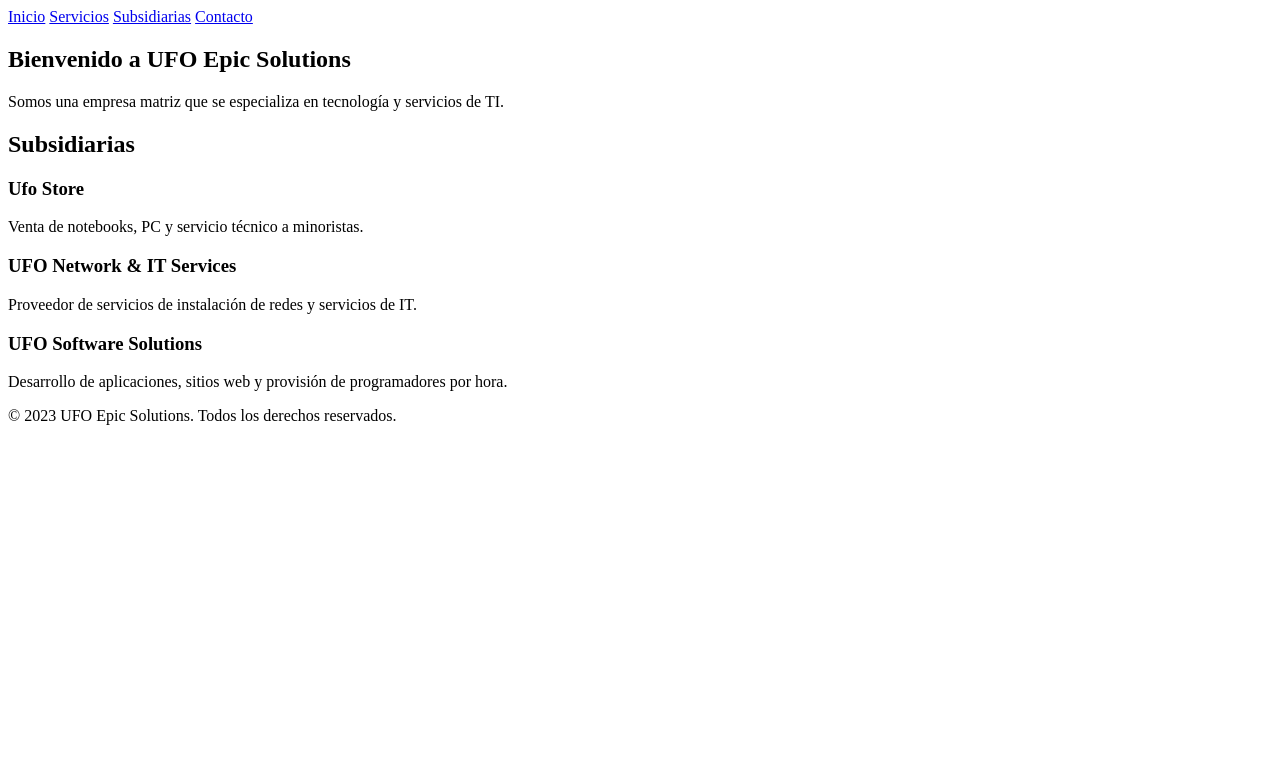
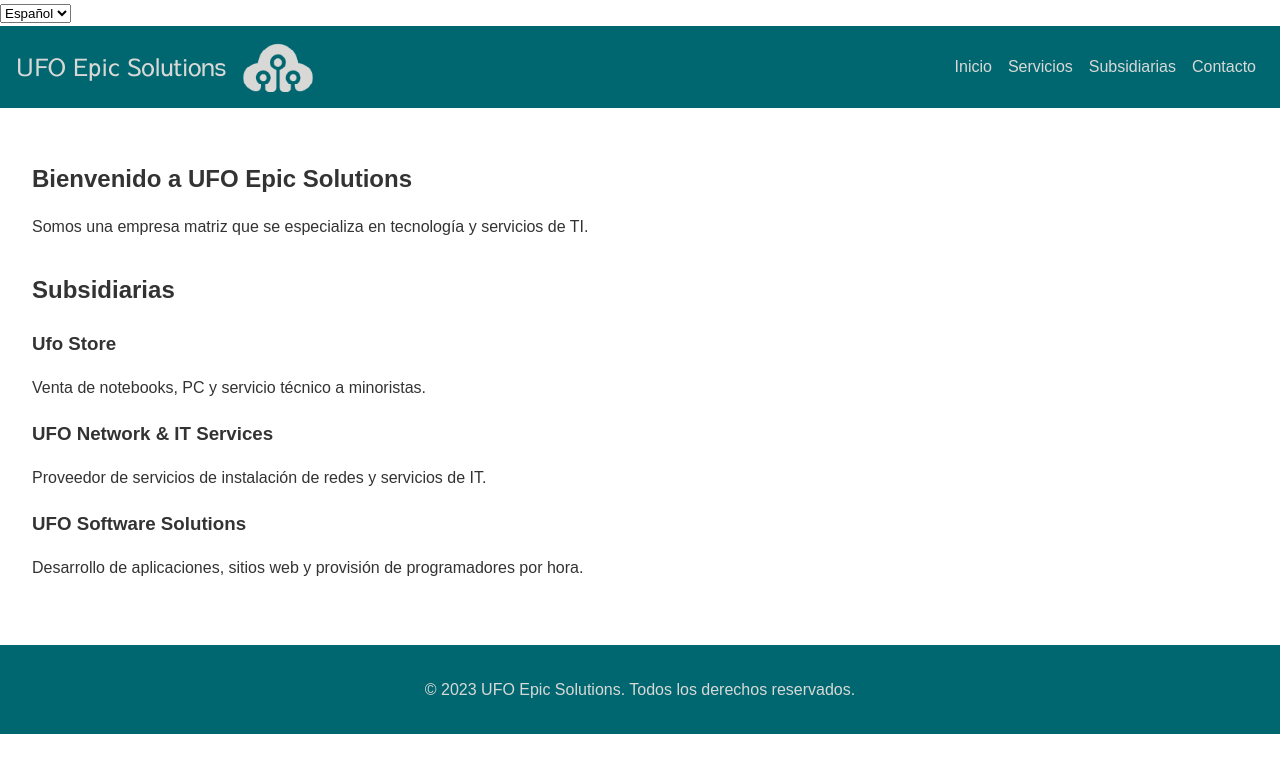
Before and after one commit to generiz/Ufo-Epic, a plain HTML site: page index.html in a window 1280 px wide. Drawn offline with Linux system fonts and the light colour scheme.

Commit message:
corregido colores y ubicacion de items en el header, corregido el seleccionador de idiomas

```diff
--- a/assets/css/footer.css
+++ b/assets/css/footer.css
@@ -0,0 +1,12 @@
+  /* Estilos de pie de página */
+  footer {
+    background: #f4f4f4;
+    padding: 1rem;
+    text-align: center;
+  }
+  .footer-logo {
+    background: #006770;
+    padding: 1rem;
+    text-align: center;
+    color: #D8D9D7;
+  }
--- a/assets/css/header.css
+++ b/assets/css/header.css
@@ -0,0 +1,39 @@
+.header-background {
+  background-color: #006770;
+}
+
+.header-logo {
+  display: flex;
+  justify-content: space-between;
+  align-items: center;
+  padding: 1rem;
+}
+
+.logo-container {
+  display: flex;
+  align-items: center;
+}
+
+.logo-text {
+  font-family: 'Sawarabi Gothic', sans-serif;
+  font-size: 24px;
+  margin-right: 1rem;
+  color: #D8D9D7;
+}
+
+.small-logo-image {
+  height: 50px;
+}
+
+nav {
+  display: flex;
+}
+
+nav a {
+  padding: 0.5rem;
+  color: #D8D9D7;
+}
+
+nav a:hover {
+  color: #ffffff;
+}
--- /dev/null
+++ b/assets/css/logo.css
@@ -0,0 +1,14 @@
+.header-background {
+    background-color: #006770;
+  }
+
+  .logo-text {
+    font-family: 'Sawarabi Gothic', sans-serif;
+    font-size: 24px; /* Ajusta el tamaño del texto según sea necesario */
+    margin-right: 1rem;
+    color: #D8D9D7; /* Cambia el color del texto */
+  }
+
+  .small-logo-image {
+    height: 50px; /* Ajusta el tamaño del pequeño logo */
+  }
--- /dev/null
+++ b/assets/css/luegocambio.css
@@ -0,0 +1,29 @@
+/* Estilos de pie de página */
+.footer-logo {
+    background: #006770;
+    padding: 1rem;
+    text-align: center;
+    color: #D8D9D7;
+  }
+
+  .header-logo {
+    background: #006770;
+    padding: 1rem;
+    color: #D8D9D7;
+  }
+
+  nav {
+    display: flex;
+    justify-content: space-between;
+  }
+
+  nav a {
+    padding: 0.5rem;
+    color: #D8D9D7;
+  }
+
+  nav a:hover {
+    color: #fff;
+  }
+
+  /* Estilos generales
--- a/assets/css/main.css
+++ b/assets/css/main.css
@@ -0,0 +1,44 @@
+/* Estilos generales */
+body {
+    font-family: Arial, sans-serif;
+    line-height: 1.6;
+    margin: 0;
+    padding: 0;
+    color: #333;
+  }
+
+  a {
+    text-decoration: none;
+    color: #333;
+  }
+
+
+
+  /* Estilos de contenido principal */
+  main {
+    padding: 2rem;
+  }
+
+  section {
+    margin-bottom: 2rem;
+  }
+
+  h1, h2, h3 {
+    margin-bottom: 1rem;
+  }
+
+  nav {
+    display: flex;
+    justify-content: space-between;
+  }
+
+  nav a {
+    padding: 0.5rem;
+  }
+
+  /* Estilos responsivos */
+  @media (max-width: 768px) {
+    nav {
+      flex-direction: column;
+    }
+  }
--- a/assets/js/languaje.js
+++ b/assets/js/languaje.js
@@ -0,0 +1,56 @@
+const translations = {
+    en: {
+      home: "Home",
+      services: "Services",
+      subsidiaries: "Subsidiaries",
+      contact: "Contact",
+      welcome: "Welcome to UFO Epic Solutions",
+      intro: "We are a parent company specializing in technology and IT services.",
+      ufoStore: "Ufo Store",
+      ufoStoreDesc: "Sales of notebooks, PCs, and technical service for retailers.",
+      ufoNetwork: "UFO Network & IT Services",
+      ufoNetworkDesc: "Network installation services and IT services provider.",
+      ufoSoftware: "UFO Software Solutions",
+      ufoSoftwareDesc: "Application development, websites, and provision of programmers by the hour.",
+      currentYear: "2023",
+    },
+    es: {
+      home: "Inicio",
+      services: "Servicios",
+      subsidiaries: "Subsidiarias",
+      contact: "Contacto",
+      welcome: "Bienvenido a UFO Epic Solutions",
+      intro: "Somos una empresa matriz que se especializa en tecnología y servicios de TI.",
+      ufoStore: "Ufo Store",
+      ufoStoreDesc: "Venta de notebooks, PC y servicio técnico a minoristas.",
+      ufoNetwork: "UFO Network & IT Services",
+      ufoNetworkDesc: "Proveedor de servicios de instalación de redes y servicios de IT.",
+      ufoSoftware: "UFO Software Solutions",
+      ufoSoftwareDesc: "Desarrollo de aplicaciones, sitios web y provisión de programadores por hora.",
+      currentYear: "2023",
+    },
+  };
+
+  function changeLanguage(lang) {
+    const elements = document.querySelectorAll("[data-i18n]");
+
+    elements.forEach((element) => {
+      const key = element.getAttribute("data-i18n");
+      const translation = translations[lang][key];
+
+      if (translation) {
+        element.textContent = translation;
+      }
+    });
+  }
+
+  // Establecer el idioma predeterminado al cargar la página
+  changeLanguage("es");
+
+  // Escuchar eventos de cambio de idioma
+  const languageSelect = document.getElementById("languageSelect");
+  if (languageSelect) {
+    languageSelect.addEventListener("change", (event) => {
+      changeLanguage(event.target.value);
+    });
+  }
--- a/index.html
+++ b/index.html
@@ -8,9 +8,20 @@
   <link rel="stylesheet" href="assets/css/header.css">
   <link rel="stylesheet" href="assets/css/footer.css">
   <link rel="stylesheet" href="assets/css/sections.css">
+  <link rel="stylesheet" href="assets/css/luegocambio.css">
+  <link rel="stylesheet" href="assets/css/logo.css">
+  <link href="https://fonts.googleapis.com/css2?family=Sawarabi+Gothic&display=swap" rel="stylesheet"> <!-- Añade la fuente JP SAWARY GO -->
 </head>
+<select id="languageSelect">
+  <option value="es">Español</option>
+  <option value="en">English</option>
+</select>
 <body>
-  <header>
+  <header class="header-logo header-background">
+    <div class="logo-container">
+      <span class="logo-text">UFO Epic Solutions</span>
+      <img src="assets/img/solo-logo.png" alt="Pequeño logo de UFO Epic Solutions" class="small-logo-image">
+    </div>
     <nav>
       <a href="#" data-i18n="home">Inicio</a>
       <a href="#" data-i18n="services">Servicios</a>
@@ -37,16 +48,16 @@
       </div>
       <div>
         <h3 data-i18n="ufoSoftware">UFO Software Solutions</h3>
-        <p data-i18n="ufoSoftwareDesc">Desarrollo de aplicaciones, sitios web y provisión de programadores por hora.</p>
+        <p data-i18n="ufoSoftwareDesc">Desarrollo de aplicaciones, sitios web y provisión de Talento a la medida.</p>
       </div>
     </section>
   </main>
 
-  <footer>
+  <footer class="footer-logo">
     <p>&copy; <span data-i18n="currentYear">2023</span> UFO Epic Solutions. Todos los derechos reservados.</p>
   </footer>
 
   <script src="assets/js/main.js"></script>
-  <script src="assets/js/language.js"></script>
+  <script src="assets/js/languaje.js"></script>
 </body>
 </html>
```
Also changed, not shown: assets/img/logo.png (added), assets/img/solo-logo.png (added).
